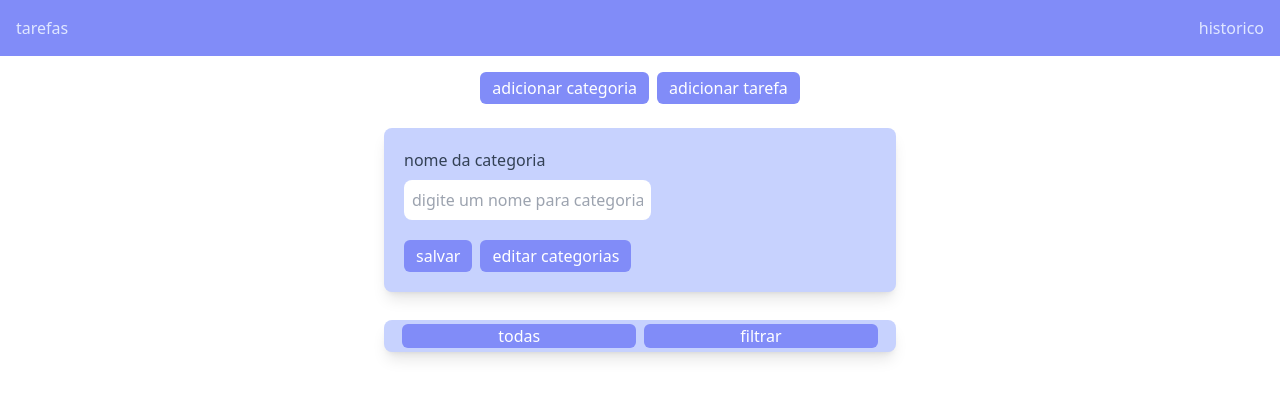
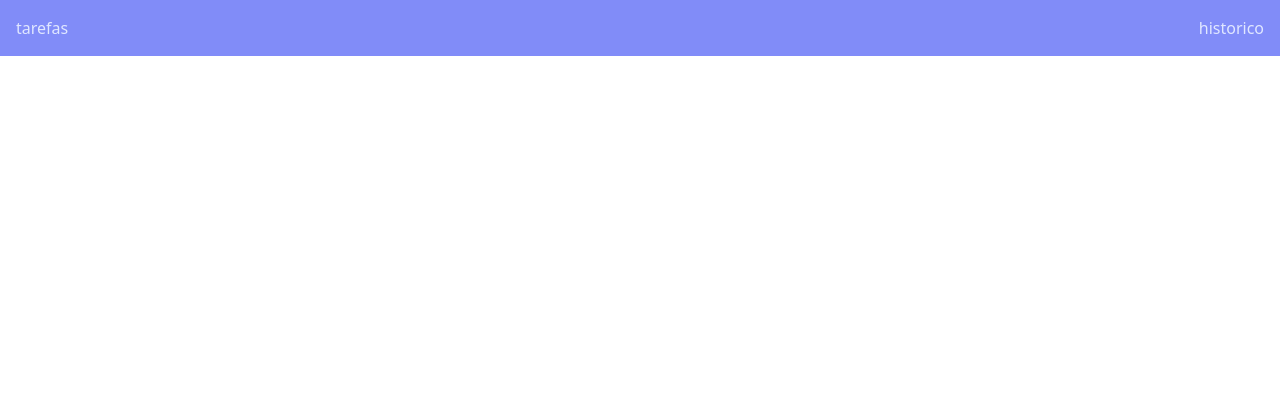
Before and after one commit to anamoraisdev/frontend-todolist, a React (Create React App) app: page /historico in a window 1280 px wide. Shown: the top 398 px of the page. Built offline with nearby package versions, Linux system fonts and the light colour scheme.

Commit message:
config react-router e estrutura basica da pagica de historico

```diff
--- a/package.json
+++ b/package.json
@@ -11,6 +11,7 @@
     "@testing-library/user-event": "^13.5.0",
     "react": "^18.2.0",
     "react-dom": "^18.2.0",
+    "react-router-dom": "^6.14.1",
     "react-scripts": "5.0.1",
     "uuid": "^9.0.0",
     "uuid-v4": "^0.1.0",
--- a/src/index.js
+++ b/src/index.js
@@ -4,12 +4,28 @@ import './index.css';
 import App from './App';
 import reportWebVitals from './reportWebVitals';
 import Navbar from './componentes/navbar';
+import {
+  createBrowserRouter,
+  RouterProvider,
+} from "react-router-dom";
+import Historico from './paginas/historico';
+
+const router = createBrowserRouter([
+  {
+    path: "/",
+    element:<App/>,
+  },
+  {
+    path: "/historico",
+    element:<Historico/>,
+  }
+]);
 
 const root = ReactDOM.createRoot(document.getElementById('root'));
 root.render(
   <React.StrictMode>
     <Navbar/>
-    <App />
+    <RouterProvider router={router} />
   </React.StrictMode>
 );
 
--- /dev/null
+++ b/src/paginas/historico.jsx
@@ -0,0 +1,10 @@
+const Historico = () => {
+
+    return (
+        <div>
+            historico
+        </div>
+    )
+}
+
+export default Historico
```
Also changed, not shown: 1 other file (tests, documents, lock files or other folders).
